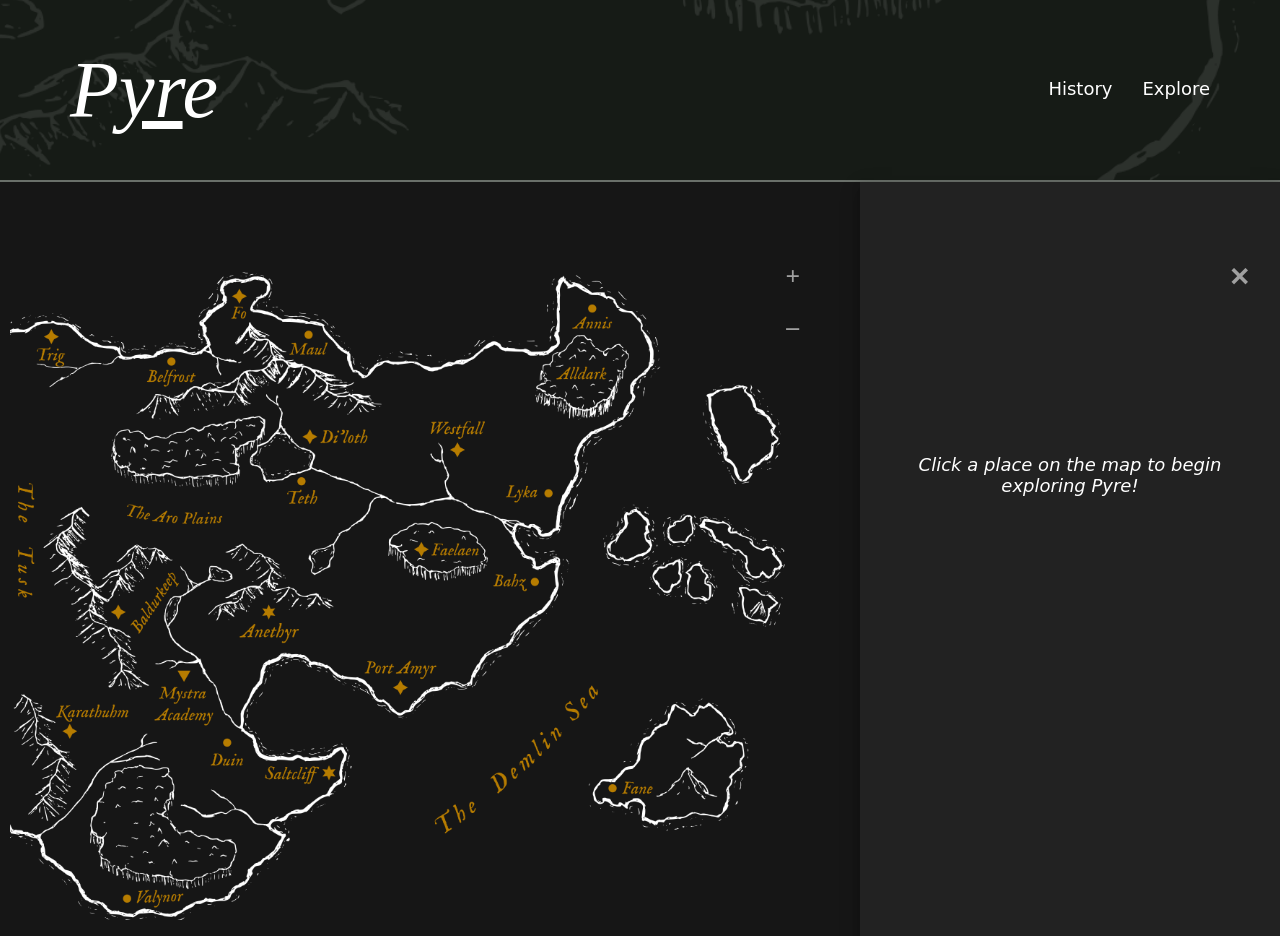
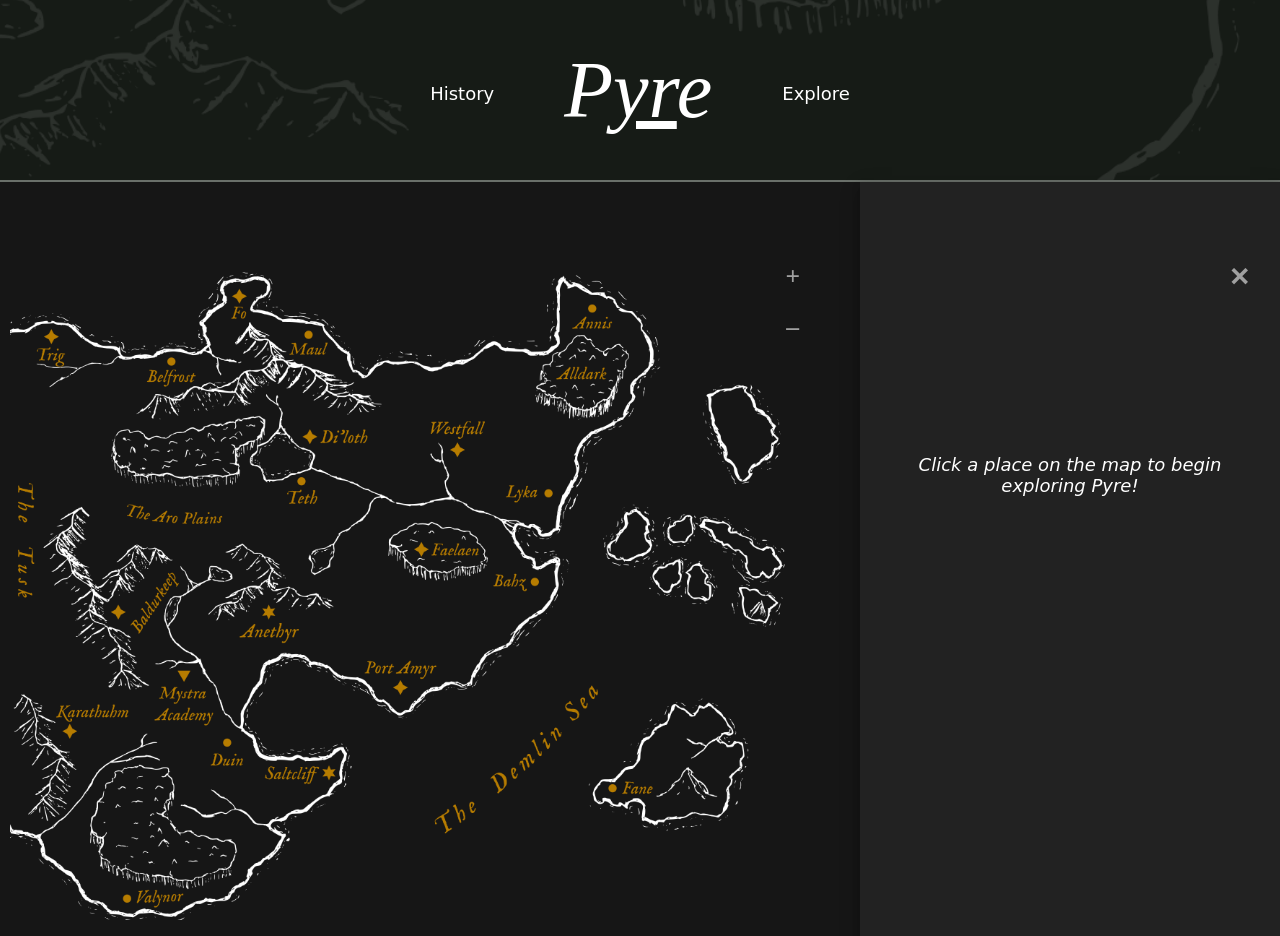
Before and after one commit to matteomiceli/Pyre_Website, a plain HTML site: page index.html in a window 1280 px wide. Shown: the top 936 px of the page. Drawn offline with Linux system fonts and the light colour scheme; a web font is replaced by a local one.

Commit message:
centered header

```diff
--- a/index.html
+++ b/index.html
@@ -16,15 +16,17 @@
 <body>
   <header>
     <div class="header-content">
-      <h1 class="title">P<u>yr</u>e</h1>
-      <ul class="nav-menu">
-        <li class="nav-item">History</li>
-        <li class="nav-item">Explore</li>
-      </ul>
+        <ul class="nav-menu">
+            <li class="nav-item"><a href="history.html">History</a></li>
+        </ul>
+        <h1 class="title"><a href="index.html">P<u>yr</u>e</a></h1>
+        <ul class="nav-menu">
+            <li class="nav-item">Explore</li>
+        </ul>
     </div>
   </header>
 
-  <main class="wrapper">
+  <main class="wrapper-home">
     <!-- Map element -->
     <div class="pyre-map-container">
       <div class="img-container">
--- a/style.css
+++ b/style.css
@@ -8,7 +8,7 @@ body{
     color: white;
 }
 
-.wrapper{
+.wrapper-home{
     display: grid;
     grid-template-columns: 2fr 1fr;
     column-gap: 20px;
@@ -33,11 +33,11 @@ header{
     margin-left:  auto;
     width: 1180px;
     align-items: center;
-    justify-content: space-between;
+    justify-content: center;
 }
 
 .title{
-    margin:0 20px;
+    margin:0;
     font-family: 'IM Fell English', serif;
     font-size: 80px;
     font-style:italic;
@@ -45,14 +45,15 @@ header{
 }
 
 .nav-menu{
-    display:flex;
-    margin: 0 20px;
+    display: flex;
+    padding: 0;
 }
 
 .nav-item{
     list-style: none;
     font-family: 'Metamorphous', cursive;
-    margin-left: 30px;
+    margin: 0 70px;
+    padding: 10px 0 0 0;
     font-size: 18px;
     border-bottom: 4px solid transparent;
 }
@@ -60,10 +61,21 @@ header{
 .nav-item:hover{
     list-style: none;
     font-family: 'Metamorphous', cursive;
-    margin-left: 30px;
+    margin: 0 70px;
     font-size: 18px;
     cursor: pointer;
     border-bottom: 4px solid #b67c00;
+}
+
+h1 a{
+    text-decoration: none;
+    color: white;
+    }
+
+
+li a{
+text-decoration: none;
+color: white;
 }
 
 h3{
@@ -218,14 +230,8 @@ area{
     color: white;
     width: 30%;
     height: auto;
-<<<<<<< HEAD
-    padding: 5px 30px 50px 30px;
-    border-radius: 2%;
-    border: 1px;
-=======
     padding: 5px 45px 50px 45px;
     border-radius: 15px;
->>>>>>> 8ce152c6cf5eddfc4828a48aadcac7ee6e1e7f44
     border-color: white;
     box-shadow: 0 4px 8px 0 rgba(0,0,0,0.2),0 6px 20px 0 rgba(0,0,0,0.19);
 }
```
Also changed, not shown: history.html (added, +36 -0 lines).
